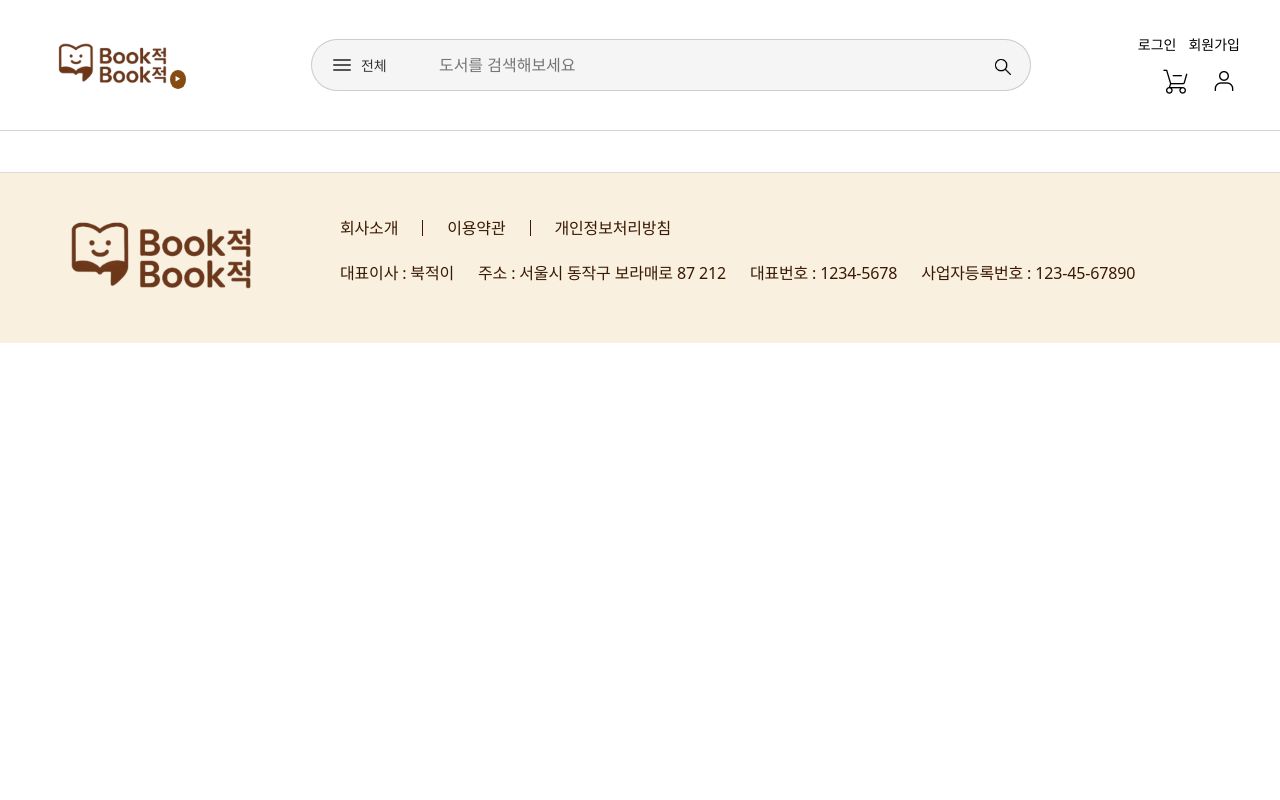
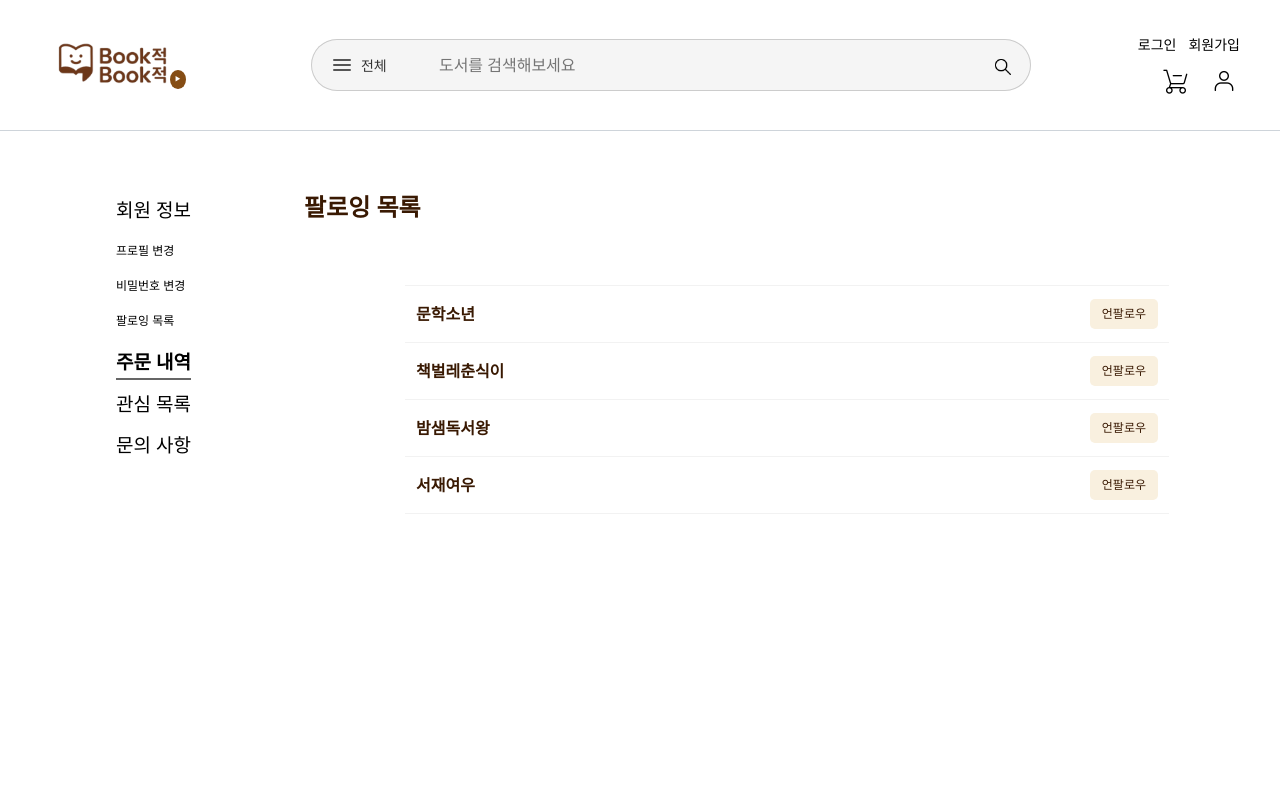
Before and after one commit to jamjam-book/jamjam-bookjeok-backend, a Vue app: page /members/1/followings in a window 1280 px wide. Shown: the top 800 px of the page. Built offline with nearby package versions, Linux system fonts and the light colour scheme.

Commit message:
feat : 팔로잉 목록 페이지 구현하기 (#7)

```diff
--- a/src/components/common/MyPageNav.vue
+++ b/src/components/common/MyPageNav.vue
@@ -27,8 +27,12 @@ const handleMenuClick = (menu) => {
                                 @click.prevent="handleMenuClick('비밀번호 변경')">비밀번호 변경
                     </RouterLink>
                 </li>
-                <li><a href="#" class="small-side" :class="{ active: activeMenu === '팔로우 목록' }"
-                       @click.prevent="handleMenuClick('팔로우 목록')">팔로우 목록</a></li>
+                <li>
+                    <RouterLink to="/members/:memberId/followings" class="small-side"
+                                :class="{ active: activeMenu === '팔로잉 목록' }"
+                                @click.prevent="handleMenuClick('팔로잉 목록')">팔로잉 목록
+                    </RouterLink>
+                </li>
             </ul>
             <ul>
                 <li>
--- /dev/null
+++ b/src/features/member/components/FollowingItem.vue
@@ -0,0 +1,70 @@
+<script setup>
+
+const { following } = defineProps({
+    following: {
+        type: Object,
+        required: true,
+    },
+});
+
+const emit = defineEmits(["confirm-delete"]);
+
+// 상위로 전파하기
+const confirmDelete = () => {
+    emit("confirm-delete", following.memberId);
+};
+</script>
+
+<template>
+    <!-- 팔로우 하는 사람의 게시글 목록 페이지로 이동하기 위한 router-link -->
+    <!--    <router-link-->
+    <!--            :to="`/${following.memberId}/posts`">-->
+    <tr>
+        <td class="following-nickname" :title="following.nickname">
+            {{ following.nickname }}
+        </td>
+        <td class="delete-cell">
+            <button @click="confirmDelete" class="delete-button">언팔로우</button>
+        </td>
+    </tr>
+</template>
+
+<style scoped>
+td {
+    vertical-align: middle;
+    padding: 0 12px;
+    overflow: hidden;
+    white-space: nowrap;
+    text-overflow: ellipsis;
+    border: none;
+    width: 100%;
+}
+
+.following-nickname {
+    font-weight: bold;
+    color: #391902;
+    white-space: nowrap;
+    overflow: hidden;
+    text-overflow: ellipsis;
+}
+
+.delete-cell {
+    text-align: right;
+    max-width: 100px;
+}
+
+.delete-button {
+    background-color: #f9f0df;
+    border: none;
+    border-radius: 5px;
+    padding: 6px 12px;
+    cursor: pointer;
+    font-size: 12px;
+    color: #391902;
+}
+
+.delete-button:hover {
+    background-color: #e3d3b2;
+}
+
+</style>
--- /dev/null
+++ b/src/features/member/components/FollowingList.vue
@@ -0,0 +1,58 @@
+<script setup>
+import FollowingItem from '@/features/member/components/FollowingItem.vue'
+
+const { followings } = defineProps({
+    followings: {
+        type: Array,
+        required: true
+    }
+})
+
+const confirmDelete = () => {
+    defineEmits("confirm-delete", followings.memberId);
+};
+
+</script>
+
+<template>
+    <div class="following-table-wrapper">
+        <table class="following-table">
+            <tbody>
+            <template v-for="(following, index) in followings" :key="following.memberId">
+                <tr v-if="index === 0">
+                    <td colspan="4"><hr class="following-divider" /></td>
+                </tr>
+
+                <FollowingItem
+                        :following="following"
+                        @confirm-delete="confirmDelete"
+                />
+
+                <tr>
+                    <td colspan="4"><hr class="following-divider" /></td>
+                </tr>
+            </template>
+            </tbody>
+        </table>
+    </div>
+</template>
+
+
+<style scoped>
+.following-table-wrapper {
+    min-height: 600px;
+    overflow-y: auto;
+    margin: 50px 100px;
+}
+
+.following-table {
+    border-collapse: collapse;
+    border: none;
+}
+
+.following-divider {
+    border: none;
+    border-top: 1px solid #ccc;
+    margin: 12px 0;
+}
+</style>
--- a/src/features/member/router.js
+++ b/src/features/member/router.js
@@ -17,6 +17,7 @@ export const memberRoutes = [
             { path: '', redirect: 'profile' },
             { path: '/:memberId', component: () => import('@/features/member/views/PasswordResetRequestView.vue')},
             { path: ':memberId/password/modify', component: () => import('@/features/member/views/PasswordModifyView.vue')},
+            { path: ':memberId/followings', component: () => import('@/features/member/views/FollowingView.vue')},
             //{ path: '/:memberId/orders', component: () => import ('@/features/order/views/OrderListView.vue')},
             { path: ':memberId/interest-authors', component: () => import ('@/features/member/views/InterestAuthorView.vue')},
             { path: 'questions', component: () => import('@/features/question/views/QuestionListView.vue')},
--- /dev/null
+++ b/src/features/member/views/FollowingView.vue
@@ -0,0 +1,50 @@
+<script setup>
+import {ref, onMounted, reactive} from 'vue'
+import FollowingList from '@/features/member/components/FollowingList.vue'
+
+const followings = ref([])
+
+// 팔로잉 정보 정보 가져오기 : memberId를 매개변수에 넘겨줘야 함
+const fetchFollowing = async () => {
+    try {
+        // 팔로잉 정보 api로 가져오는 것으로 수정할 부분
+        followings.value = [
+            { memberId: "user02", nickname: "문학소년" },
+            { memberId: "user03", nickname: "책벌레춘식이" },
+            { memberId: "user04", nickname: "밤샘독서왕" },
+            { memberId: "user05", nickname: "서재여우" }
+        ]
+
+    } catch (e) {
+        console.log('팔로잉 정보를 불러오지 못했습니다.', e);
+    }
+}
+
+// 삭제하는 부분
+const handleDelete = async () => {
+    try {
+        await deleteFollowing(memberId.value);
+        console.log('언팔로우 성공')
+    } catch (e) {
+        console.log('언팔로우 실패', e);
+    }
+}
+
+onMounted(() => fetchFollowing())
+</script>
+
+<template>
+    <h4>팔로잉 목록</h4>
+    <FollowingList
+            :followings="followings"
+            @confirm-delete="handleDelete"
+    />
+</template>
+
+<style scoped>
+h4 {
+    font-weight : 700;
+    margin-top: 21px;
+    color: #391902;
+}
+</style>
```
